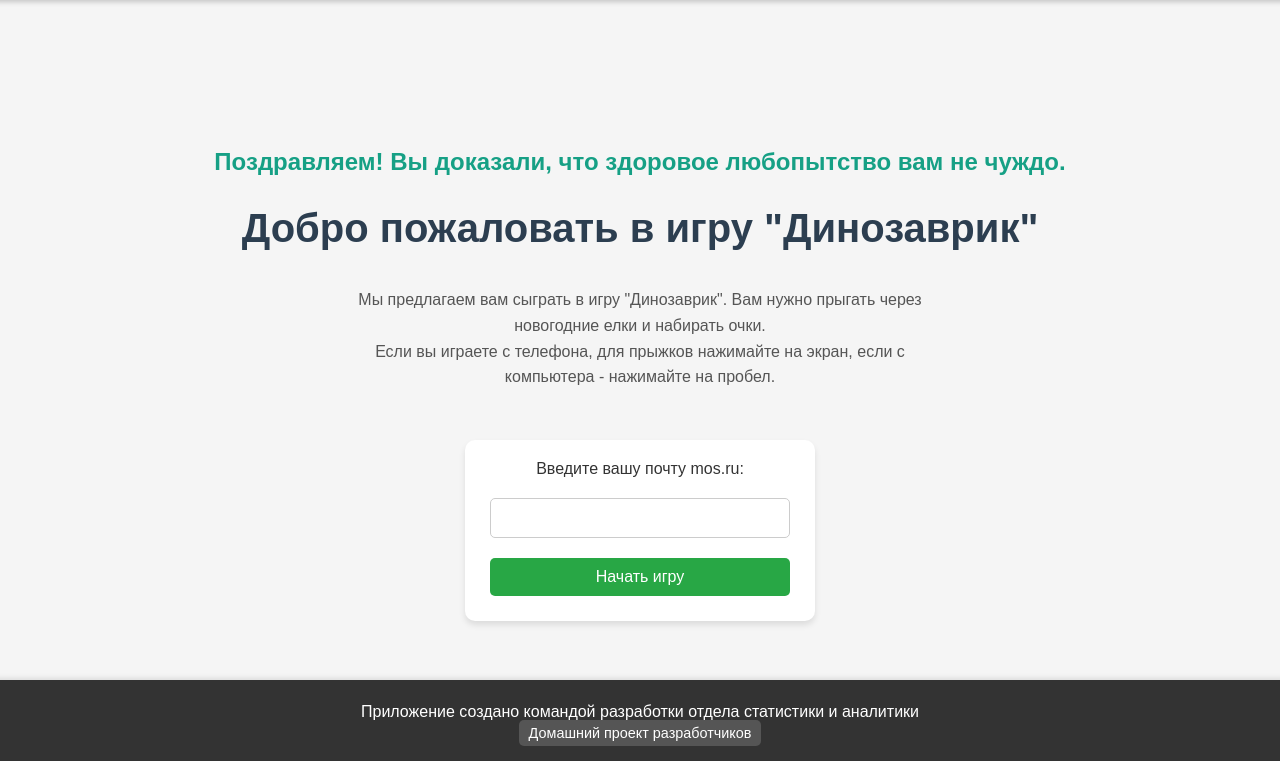
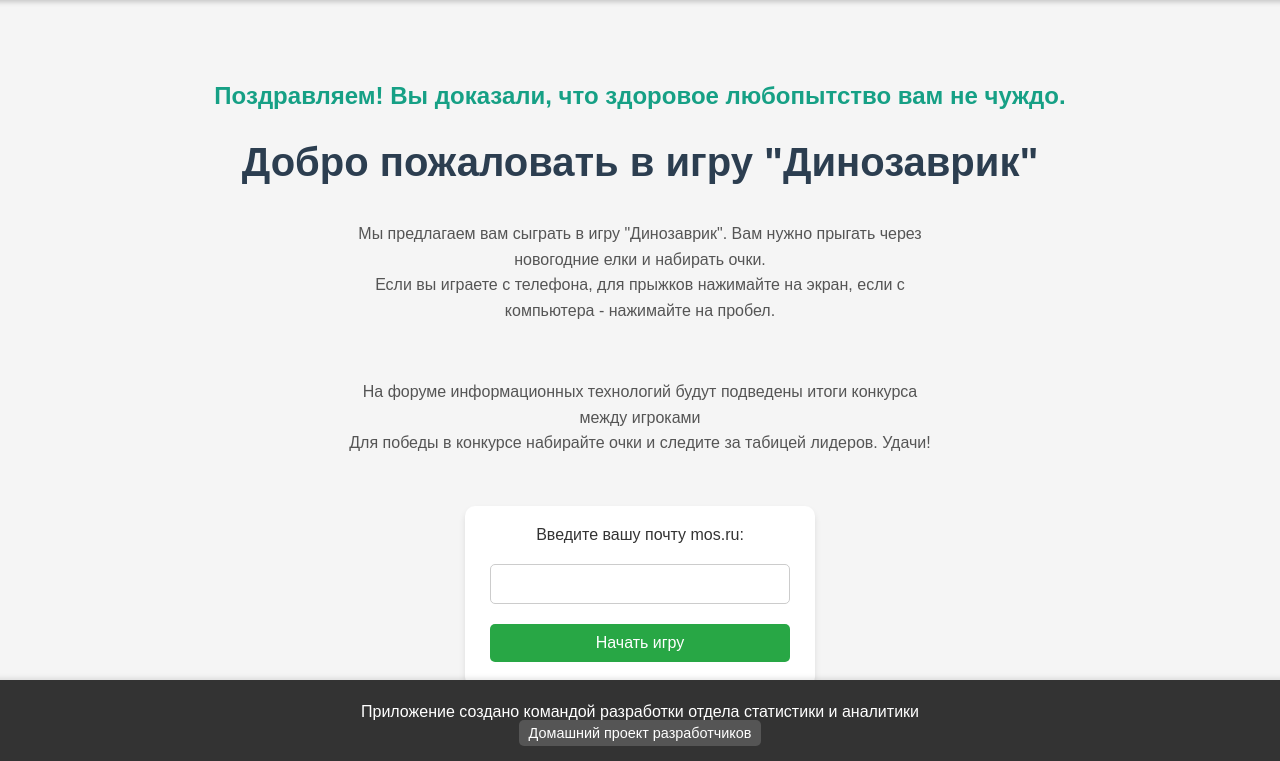
Before and after one commit to tapo44ek/dinogame, a FastAPI app: page / in a window 1280 px wide. Shown: the part 38-799 px from the top of the page. Run offline with FastAPI, Linux system fonts and the light colour scheme.

Commit message:
index fix

```diff
--- a/templates/index.html
+++ b/templates/index.html
@@ -107,6 +107,10 @@
             Мы предлагаем вам сыграть в игру "Динозаврик". Вам нужно прыгать через новогодние елки и набирать очки. <br>
             Если вы играете с телефона, для прыжков нажимайте на экран, если с компьютера - нажимайте на пробел.
         </p>
+        <p class="instructions">
+            На форуме информационных технологий будут подведены итоги конкурса между игроками <br>
+            Для победы в конкурсе набирайте очки и следите за табицей лидеров. Удачи!
+        </p>
      <form id="startGameForm" action="/dinogame/start-game/" method="post">
         <label for="email">Введите вашу почту mos.ru:</label>
         <input type="email" id="email" name="email" required>
```
